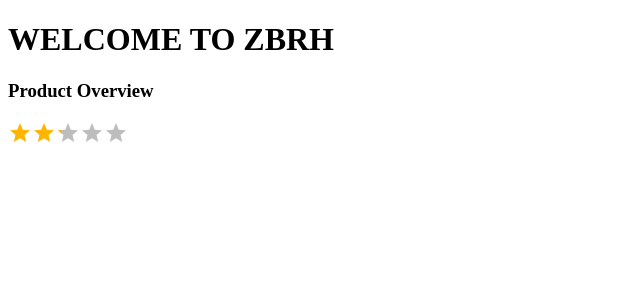
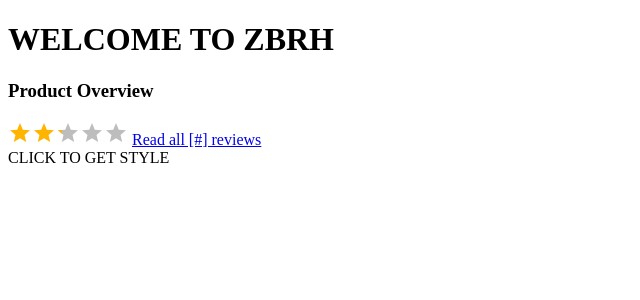
Before and after one commit to k12kekeal/ZBRH, a React (Create React App) app in the folder ZBRH/react-client/: page / in a window 1280 px wide. Shown: the top 300 px of the page, without its empty margins (0-640 px from the left). Built offline with nearby package versions, Linux system fonts and the light colour scheme; no server answers.

Commit message:
Added StyleSelector, call getProduct by clicking in StyleSelector, added Read all reviews link, still need to dynamically render review number

```diff
--- a/ZBRH/react-client/src/App.jsx
+++ b/ZBRH/react-client/src/App.jsx
@@ -15,19 +15,30 @@ class App extends React.Component {
     super(props);
     this.state = {
       currentProduct: exampleData[0],
-      products: [],
     };
     this.getProducts = this.getProducts.bind(this);
+    this.getProduct = this.getProduct.bind(this);
   }
 
-  componentDidMount() {
-    this.getProducts();
-  }
+  componentDidMount() {}
 
   getProducts() {
     axios
       .get('http://3.21.164.220/products')
-      .then(response => console.log(response.data))
+      .then((response) => {
+        this.setState({
+          products: response.data,
+        });
+      })
+      .catch((err) => console.log(err));
+  }
+
+  getProduct(productId, e) {
+    e.preventDefault();
+    axios.get(`http://3.21.164.220/products/${productId}`)
+      .then((response) => this.setState({
+        currentProduct: response.data
+      }, console.log('state after getProduct: ', this.state)))
       .catch((err) => console.log(err));
   }
 
@@ -39,7 +50,11 @@ class App extends React.Component {
         {/* <button type="button" class="btn btn-primary">
           This is a  bootstrap button
         </button> */}
-        <Overview value={2.25} />
+        <Overview
+          currentProduct={this.state.currentProduct}
+          value={2.25}
+          getProduct={this.getProduct}
+        />
         {/* <ProductComparison currentProduct={this.state.currentProduct} /> */}
         {/*
         <QuestionsAndAnswers />
--- a/ZBRH/react-client/src/Requests.jsx
+++ b/ZBRH/react-client/src/Requests.jsx
@@ -5,12 +5,6 @@ const getCart = () => {
   axios.get('http://3.21.164.220/cart')
     .then(response => console.log('here is the cart: ', response.data))
     .catch(err => console.log(err));
-};
-
-const getProduct = () => {
-  axios.get('http://3.21.164.220/:product_id')
-    .then(response => console.log('here is the product:', response.data)
-      .catch(err => console.log(err)));
 };
 
 const getStyles = () => {
@@ -62,7 +56,7 @@ const getRelatedProductDataRequest = (productIdArr, callback) => {
 //RATINGS AND REVIEWS
 
 export {
-  getCart, getProduct, getStyles,
+  getCart, getStyles,
   getRelatedProductIdsRequest, getRelatedProductDataRequest
 };
 
--- a/ZBRH/react-client/src/components/Overview/Overview.jsx
+++ b/ZBRH/react-client/src/components/Overview/Overview.jsx
@@ -1,12 +1,20 @@
 import React from 'react';
 import Rating from '@material-ui/lab/Rating';
+import StyleSelector from './StyleSelector.jsx';
 
-const Overview = ({value}) => {
+const Overview = ({ value, getProduct, product }) => {
   return (
     <div>
       <h3 id="product-overview">Product Overview</h3>
       <div>
-        <Rating id="product-overview-rating" name="quarter-rating" value = {value} defaultValue={2.5} precision={0.25} />
+        <Rating
+          id="product-overview-rating"
+          name="quarter-rating"
+          value={value}
+          defaultValue={2.5}
+          precision={0.25}
+        /> <a href="#ratings-and-reviews">Read all [#] reviews</a>
+        <StyleSelector getProduct = {getProduct}/>
       </div>
     </div>
   );
--- /dev/null
+++ b/ZBRH/react-client/src/components/Overview/StyleSelector.jsx
@@ -0,0 +1,9 @@
+import React from 'react';
+
+const StyleSelector = ({value, getProduct, currentProduct}) => {
+  return (
+    <div onClick={e => getProduct(1, e)}>CLICK TO GET STYLE</div>
+  );
+};
+
+export default StyleSelector;
```
